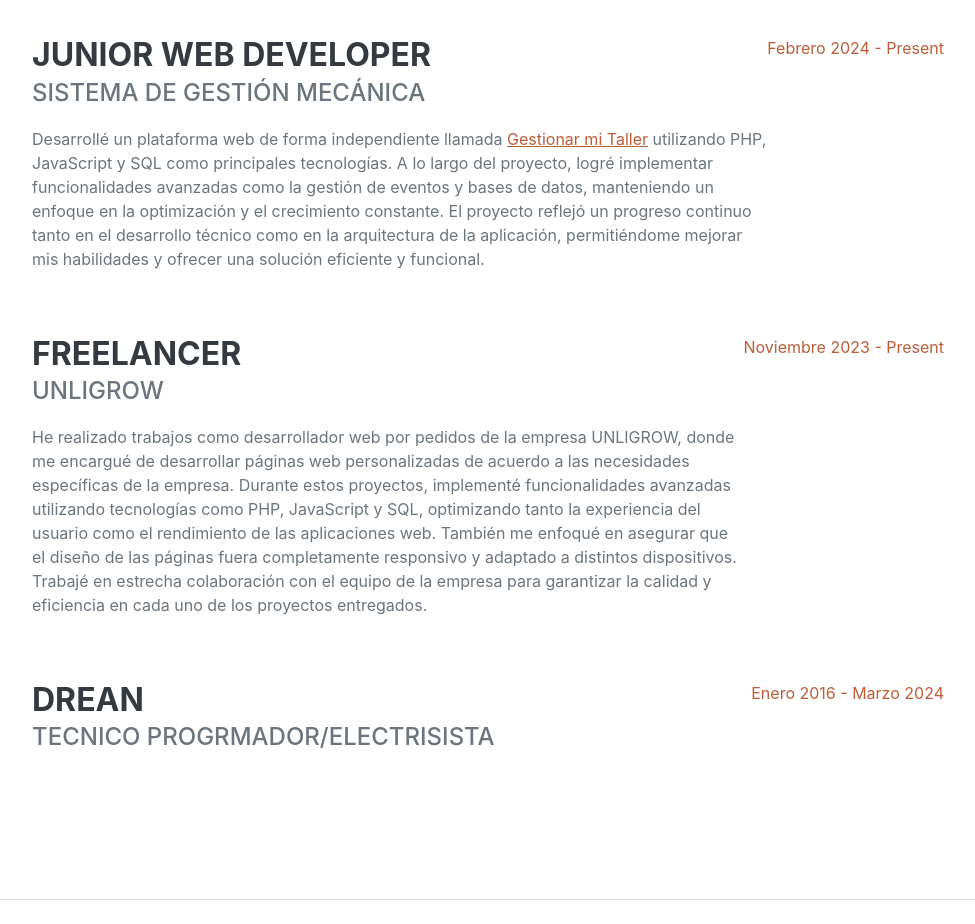
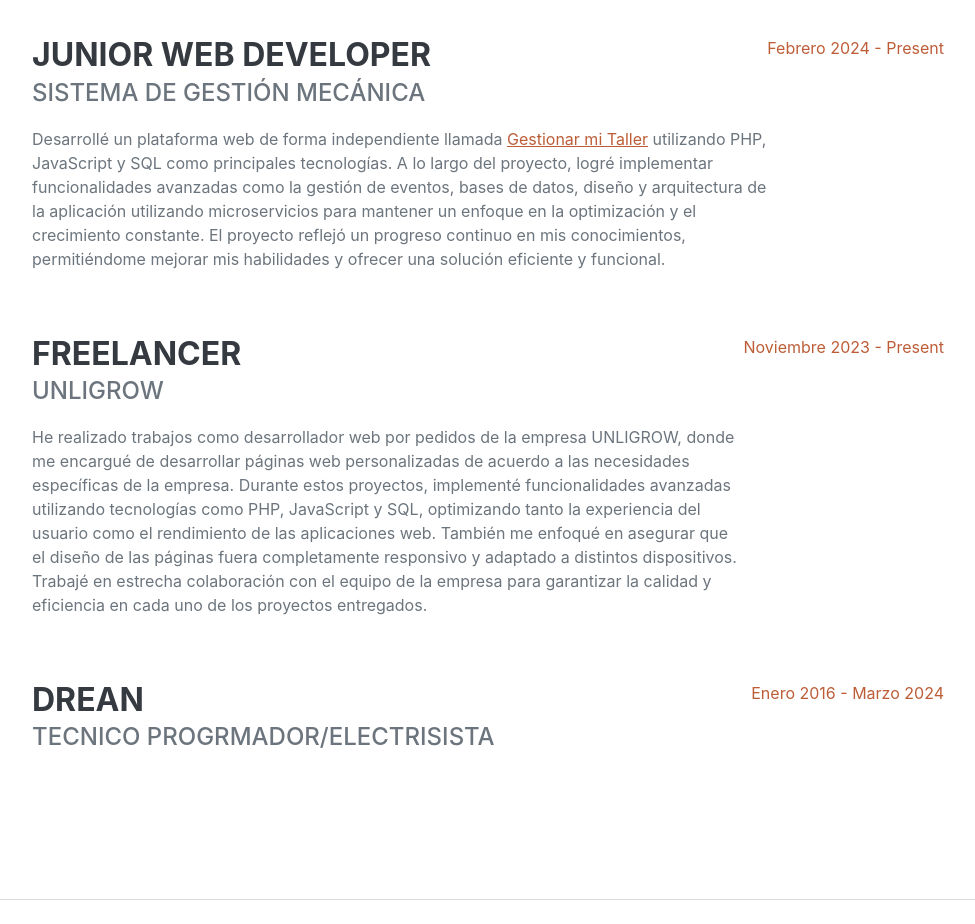
Before and after one commit to TosiniLisandro/TosiniLisandro.github.io, a plain HTML site: page index.html in a window 1280 px wide. Shown: the part 960-1884 px from the top of the page, without its empty margins (288-1263 px from the left). Drawn offline with nearby package versions, Linux system fonts and the light colour scheme; a web font is replaced by a local one.

Commit message:
Update index.html

```diff
--- a/index.html
+++ b/index.html
@@ -76,7 +76,7 @@
                         <div class="flex-grow-1">
                             <h3 class="mb-0">Junior Web Developer</h3>
                             <div class="subheading mb-3">Sistema de Gestión Mecánica</div>
-                            <p>Desarrollé un plataforma web de forma independiente llamada <a href="https://gestionarmitaller.com/index.php" target="blank"> Gestionar mi Taller</a> utilizando PHP, JavaScript y SQL como principales tecnologías. A lo largo del proyecto, logré implementar funcionalidades avanzadas como la gestión de eventos y bases de datos, manteniendo un enfoque en la optimización y el crecimiento constante. El proyecto reflejó un progreso continuo tanto en el desarrollo técnico como en la arquitectura de la aplicación, permitiéndome mejorar mis habilidades y ofrecer una solución eficiente y funcional.</p>
+                            <p>Desarrollé un plataforma web de forma independiente llamada <a href="https://gestionarmitaller.com/index.php" target="blank"> Gestionar mi Taller</a> utilizando PHP, JavaScript y SQL como principales tecnologías. A lo largo del proyecto, logré implementar funcionalidades avanzadas como la gestión de eventos, bases de datos, diseño y arquitectura de la aplicación utilizando microservicios para mantener un enfoque en la optimización y el crecimiento constante. El proyecto reflejó un progreso continuo en mis conocimientos, permitiéndome mejorar mis habilidades y ofrecer una solución eficiente y funcional.</p>
                         </div>
                         <div class="flex-shrink-0"><span class="text-primary">Febrero 2024 - Present</span></div>
                     </div>
```
